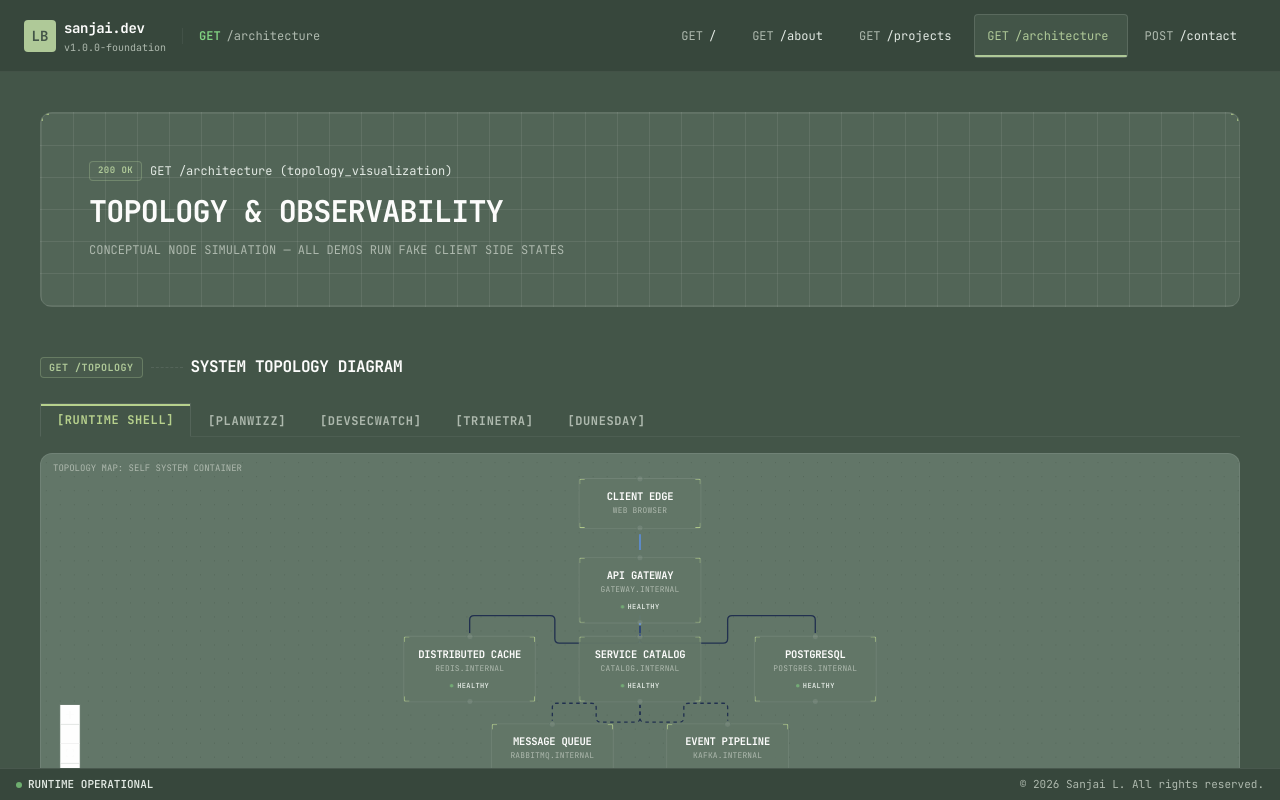
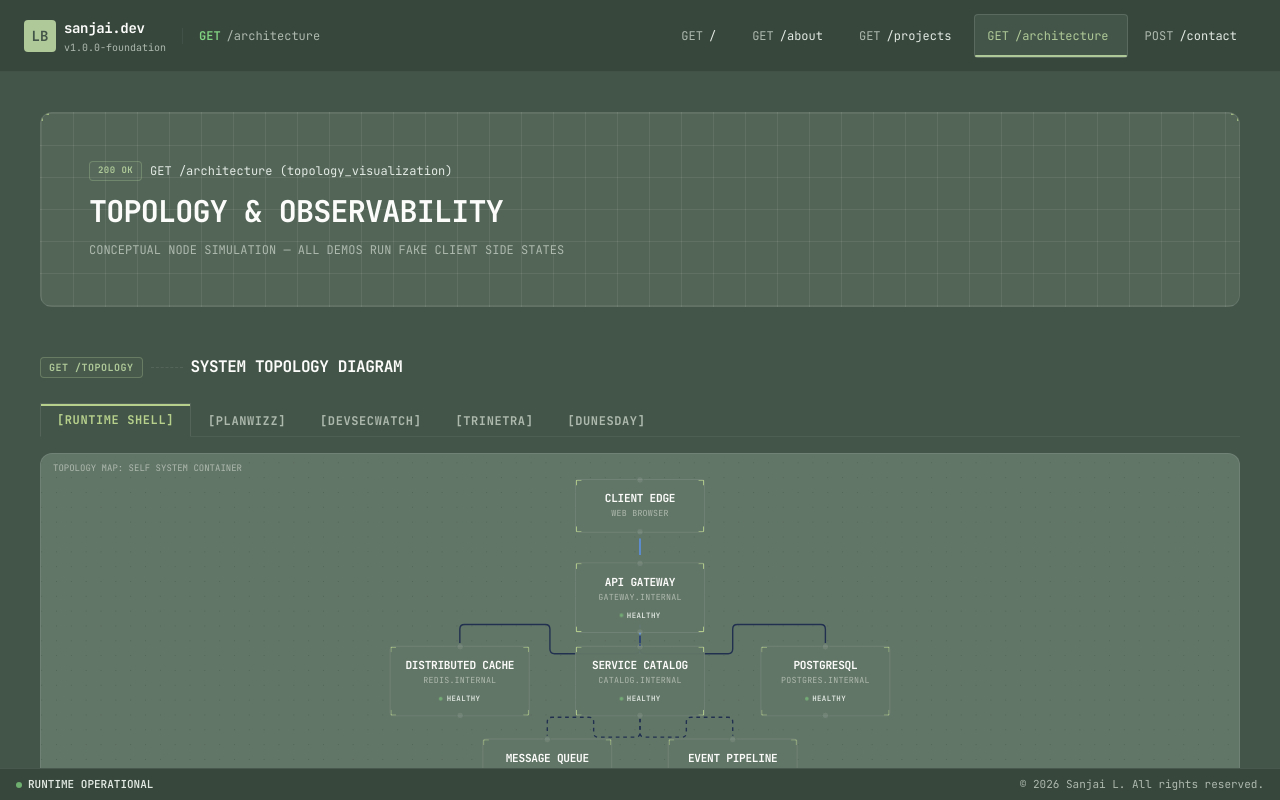
Before and after one commit to Sanjai-Quest/Backend-Portfolio, a React (Vite) app: page /architecture in a window 1280 px wide. Built offline with nearby package versions, Linux system fonts and the light colour scheme; a web font is replaced by a local one.

Commit message:
feat(architecture): optimize container heights, auto-fit view paddings, and enable manual pan/zoom

```diff
--- a/src/pages/Architecture.tsx
+++ b/src/pages/Architecture.tsx
@@ -1,6 +1,6 @@
 import React, { useState, useEffect, useMemo, useRef } from "react";
 import { Helmet } from "react-helmet-async";
-import { ReactFlow, Background, Controls, type Node } from "@xyflow/react";
+import { ReactFlow, Background } from "@xyflow/react";
 import { useReducedMotion } from "framer-motion";
 import { Database, Server, Send, Layers, AlertTriangle } from "lucide-react";
 
@@ -1104,7 +1104,20 @@ export const Architecture: React.FC = () => {
   const activeNodes = useMemo(() => topologyData[activeTab].nodes, [activeTab, topologyData]);
   const activeEdges = useMemo(() => topologyData[activeTab].edges, [activeTab, topologyData]);
 
-  const [selectedNode, setSelectedNode] = useState<Node | null>(null);
+  interface CustomTopologyNode {
+    id: string;
+    data: {
+      label: string;
+      subtitle?: string;
+      status?: string;
+      details?: {
+        whatIs: string;
+        whatFor: string;
+      };
+    };
+  }
+
+  const [selectedNode, setSelectedNode] = useState<CustomTopologyNode | null>(null);
 
   // Clear node detail sidebar selection on tab switcher changes
   useEffect(() => {
@@ -1170,64 +1183,71 @@ export const Architecture: React.FC = () => {
           })}
         </div>
 
-        <div className="border border-border-primary rounded-xl bg-card-bg h-[360px] relative overflow-hidden flex flex-row">
+        <div className={`border border-border-primary rounded-xl bg-card-bg relative overflow-hidden flex flex-row transition-all duration-300 ${{
+            TRINETRA:    "h-[560px]",
+            RUNTIME:     "h-[380px]",
+            DEVSECWATCH: "h-[380px]",
+            PLANWIZZ:    "h-[360px]",
+            DUNESDAY:    "h-[360px]",
+          }[activeTab]}`}>
           <div className="flex-1 relative h-full">
             <div className="absolute top-2 left-3 font-mono text-[9px] text-text-muted select-none uppercase z-10">
               Topology Map: {activeTab === "RUNTIME" ? "Self System Container" : `${activeTab.toLowerCase()}.internal`}
             </div>
             <ReactFlow
+              key={activeTab}
               nodes={activeNodes}
               edges={activeEdges}
               nodeTypes={nodeTypes}
               onSelectionChange={({ nodes }) => {
                 if (nodes.length > 0) {
-                  setSelectedNode(nodes[0]);
+                  setSelectedNode(nodes[0] as unknown as CustomTopologyNode);
                 } else {
                   setSelectedNode(null);
                 }
               }}
               fitView
-              fitViewOptions={{ padding: 0.15 }}
-              preventScrolling={true}
+              fitViewOptions={{ padding: activeTab === "TRINETRA" ? 0.08 : 0.15 }}
+              minZoom={0.2}
+              maxZoom={1.5}
+              preventScrolling={false}
               nodesDraggable={false}
               nodesConnectable={false}
               zoomOnScroll={false}
-              zoomOnDoubleClick={false}
-              zoomOnPinch={false}
+              zoomOnDoubleClick={true}
+              zoomOnPinch={true}
               panOnScroll={false}
-              panOnDrag={false}
+              panOnDrag={true}
             >
               <Background color="var(--color-bg-primary)" gap={16} size={1} />
-              <Controls className="!bg-card-bg !border !border-border-primary !text-text-primary !shadow-none scale-75" />
             </ReactFlow>
           </div>
 
           {/* Right-hand detailed sidebar popover */}
           {selectedNode && selectedNode.data?.details && (
-            <div className="w-72 border-l border-border-primary/80 bg-card-bg/95 h-full p-4 z-50 flex flex-col justify-between text-left font-mono relative animate-in slide-in-from-right duration-150 select-text">
-              <div className="space-y-4">
-                <div className="flex items-center justify-between border-b border-border-primary/60 pb-2">
-                  <span className="font-bold text-[10px] text-signature uppercase tracking-wider">
+            <div className="w-72 border-l border-signature/30 bg-bg-primary h-full p-5 z-50 flex flex-col gap-4 text-left font-mono relative select-text overflow-y-auto">
+              {/* Header */}
+              <div className="flex items-start justify-between border-b border-border-primary pb-3 gap-2">
+                <span className="font-bold text-xs text-signature uppercase tracking-wider leading-tight">
                   {selectedNode.data.label}
                 </span>
                 <button
                   onClick={() => setSelectedNode(null)}
-                    className="text-[9px] text-text-muted hover:text-text-primary transition-colors focus:outline-none cursor-pointer"
+                  className="text-[10px] text-text-muted hover:text-text-primary transition-colors focus:outline-none cursor-pointer shrink-0 mt-0.5"
                   title="Close Details"
                 >
                   [X]
                 </button>
               </div>
-                <div className="space-y-3.5 text-[9px] leading-relaxed">
-                  <div>
-                    <span className="text-text-muted uppercase font-bold tracking-wider block mb-0.5">what is:</span>
-                    <span className="text-text-primary">{selectedNode.data.details.whatIs}</span>
-                  </div>
-                  <div>
-                    <span className="text-text-muted uppercase font-bold tracking-wider block mb-0.5">what for, here specifically:</span>
-                    <span className="text-text-secondary">{selectedNode.data.details.whatFor}</span>
-                  </div>
-                </div>
+              {/* What is */}
+              <div className="space-y-1">
+                <span className="text-[9px] text-signature/80 uppercase font-bold tracking-widest block">What it is</span>
+                <p className="text-[11px] text-text-primary leading-relaxed">{selectedNode.data.details.whatIs}</p>
+              </div>
+              {/* What for */}
+              <div className="space-y-1">
+                <span className="text-[9px] text-signature/80 uppercase font-bold tracking-widest block">What it does here</span>
+                <p className="text-[11px] text-text-secondary leading-relaxed">{selectedNode.data.details.whatFor}</p>
               </div>
             </div>
           )}
```
Lines whose indentation alone changed are shown as unchanged.
